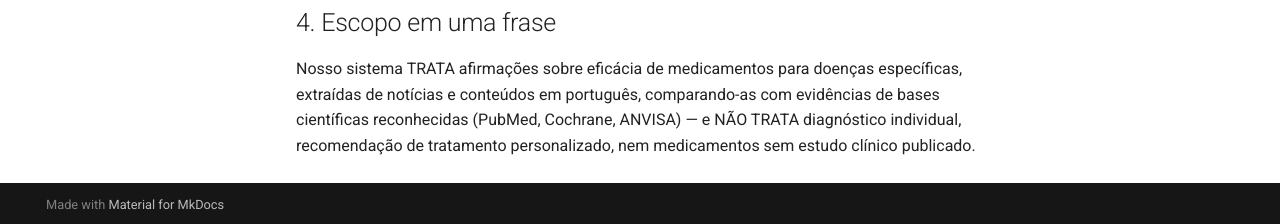
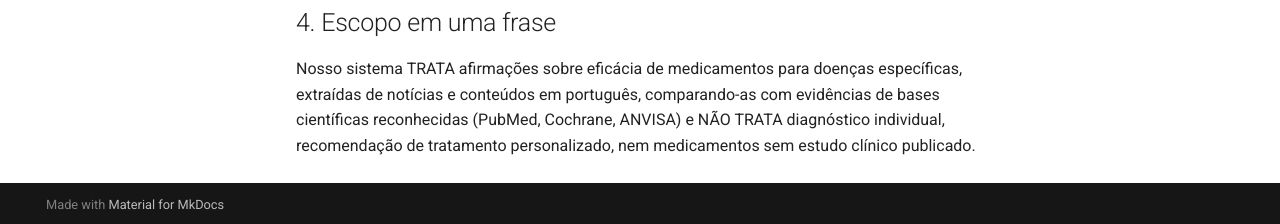
Before and after one commit to unb-Sistemas-de-Machine-learning/challenge_1_megatron, an MkDocs documentation site: the page built from docs/canva.md, in a window 1280 px wide and 900 px high, scrolled down 2630 px. Shown: the part 673-897 px from the top of the window. Built offline with MkDocs 1.6.1 and Material for MkDocs 9.7.7, drawn with Linux system fonts in a browser that asks for light colours; comment, search, counter and statistics services are not loaded.

```diff
--- a/docs/canva.md
+++ b/docs/canva.md
@@ -47,4 +47,4 @@ Objetivo de ML: Classificar a afirmação "medicamento X trata/é eficaz para a
 Pergunta que conecta os dois: se o modelo classificar corretamente 95% das afirmações, o usuário de fato entende melhor o risco e age com mais cautela antes de repassar ou seguir a notícia? Como saberemos — via teste de compreensão nas entrevistas (GQ3) e acompanhamento de uso real.
 
 ## 4. Escopo em uma frase
-Nosso sistema TRATA afirmações sobre eficácia de medicamentos para doenças específicas, extraídas de notícias e conteúdos em português, comparando-as com evidências de bases científicas reconhecidas (PubMed, Cochrane, ANVISA) — e NÃO TRATA diagnóstico individual, recomendação de tratamento personalizado, nem medicamentos sem estudo clínico publicado.
+Nosso sistema TRATA afirmações sobre eficácia de medicamentos para doenças específicas, extraídas de notícias e conteúdos em português, comparando-as com evidências de bases científicas reconhecidas (PubMed, Cochrane, ANVISA) e NÃO TRATA diagnóstico individual, recomendação de tratamento personalizado, nem medicamentos sem estudo clínico publicado.
```
